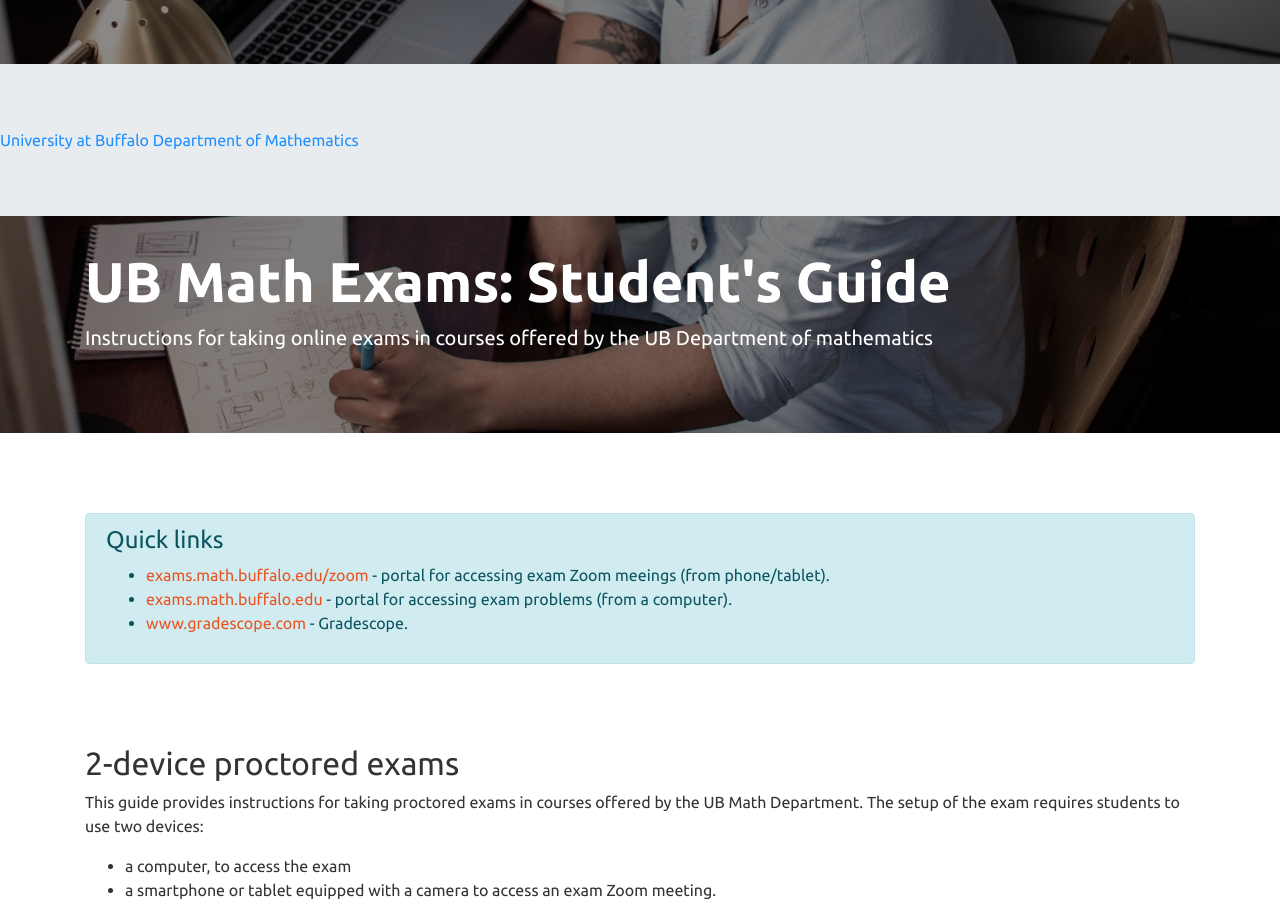
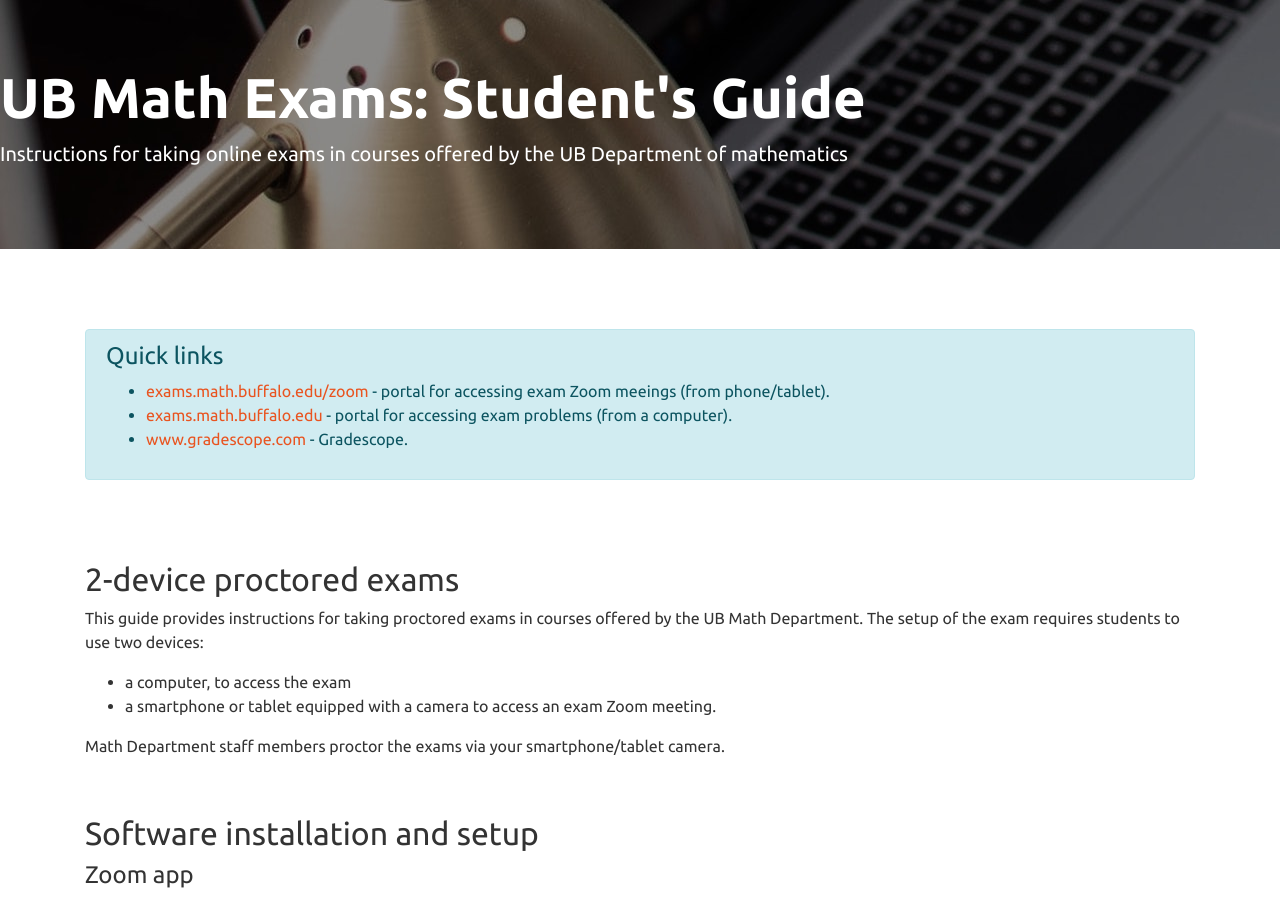
Before and after one commit to ub-math/exam_guides, a Jekyll site: the page built from docs/index.md, in a window 1280 px wide and 900 px high. Built offline with Jekyll 4.4.1, drawn with Linux system fonts in a browser that asks for light colours.

Commit message:
Update default.html

```diff
--- a/docs/_layouts/default.html
+++ b/docs/_layouts/default.html
@@ -9,11 +9,9 @@
     <div class="jumbotron jumbotron-fluid" style="color:white;
                                                   background-image: url('assets/images/jumbo_bgd.jpg');
                                                   background-color:dimgray;
-                                                  background-size: cover;">
-          <div class="jumbotron jumbotron-fluid" style="color:dodgerblue;">
-            University at Buffalo Department of Mathematics
-          </div>
+
       <div class="container">
+
         <h1 class="display-4" style="font-weight:800;">UB Math Exams: Student's Guide</h1>
         <p class="lead">Instructions for taking online exams in courses offered by the UB Department of mathematics</p>
       </div>
```
